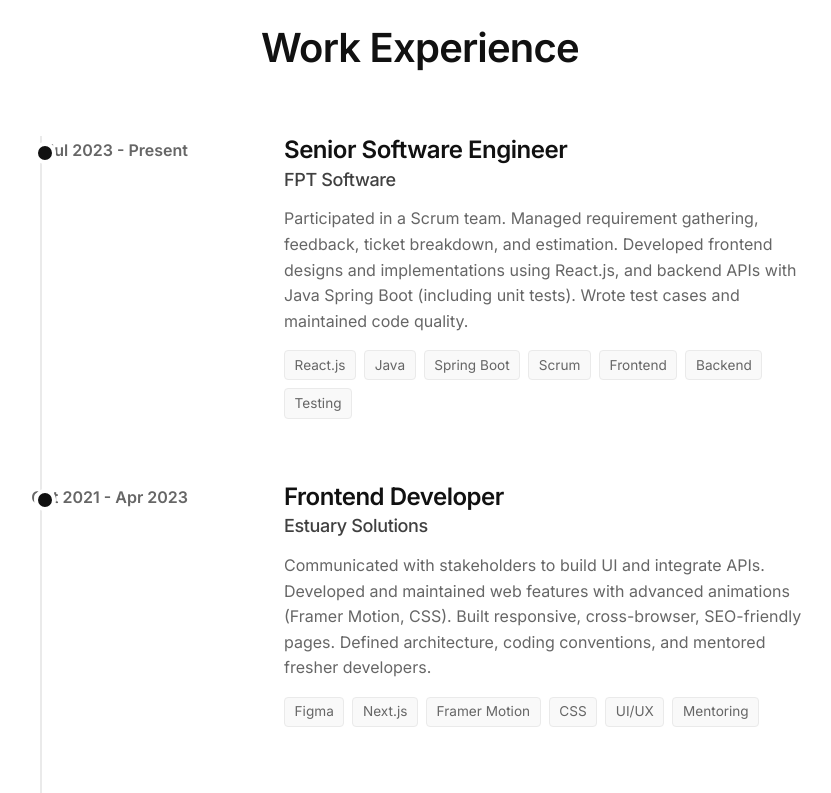
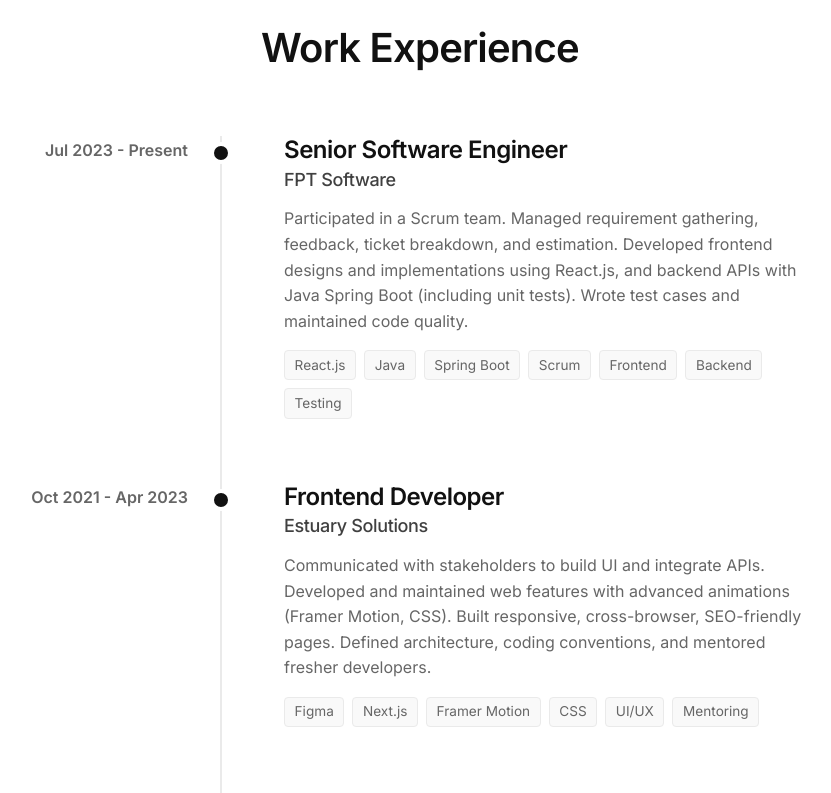
Before and after one commit to andynguyenit78/portfolio-website, a Next.js app: page / in a window 1280 px wide. Shown: the part 1640-2433 px from the top of the page, without its empty margins (220-1051 px from the left). Built offline with nearby package versions, Linux system fonts and the light colour scheme.

Commit message:
fix: perfectly align timeline dots and line

```diff
--- a/src/components/Experience/Experience.module.css
+++ b/src/components/Experience/Experience.module.css
@@ -28,7 +28,7 @@
     position: absolute;
     top: 0;
     bottom: 0;
-    left: 20px;
+    left: 200px;
     width: 2px;
     background-color: var(--border);
 }
@@ -42,7 +42,7 @@
 .item::before {
     content: '';
     position: absolute;
-    left: 14px;
+    left: 190px;
     top: 6px;
     width: 14px;
     height: 14px;
@@ -116,7 +116,7 @@
     }
 
     .item::before {
-        left: 4px;
+        left: 0px;
     }
 
     .period {
```
